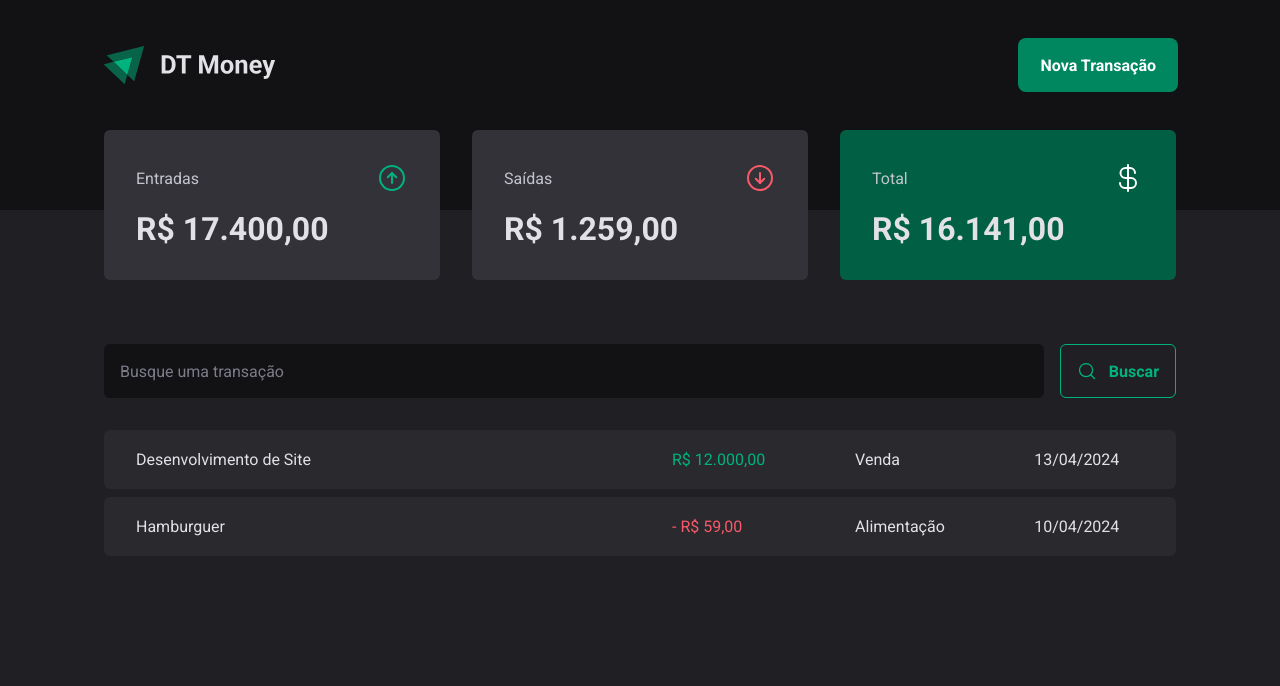
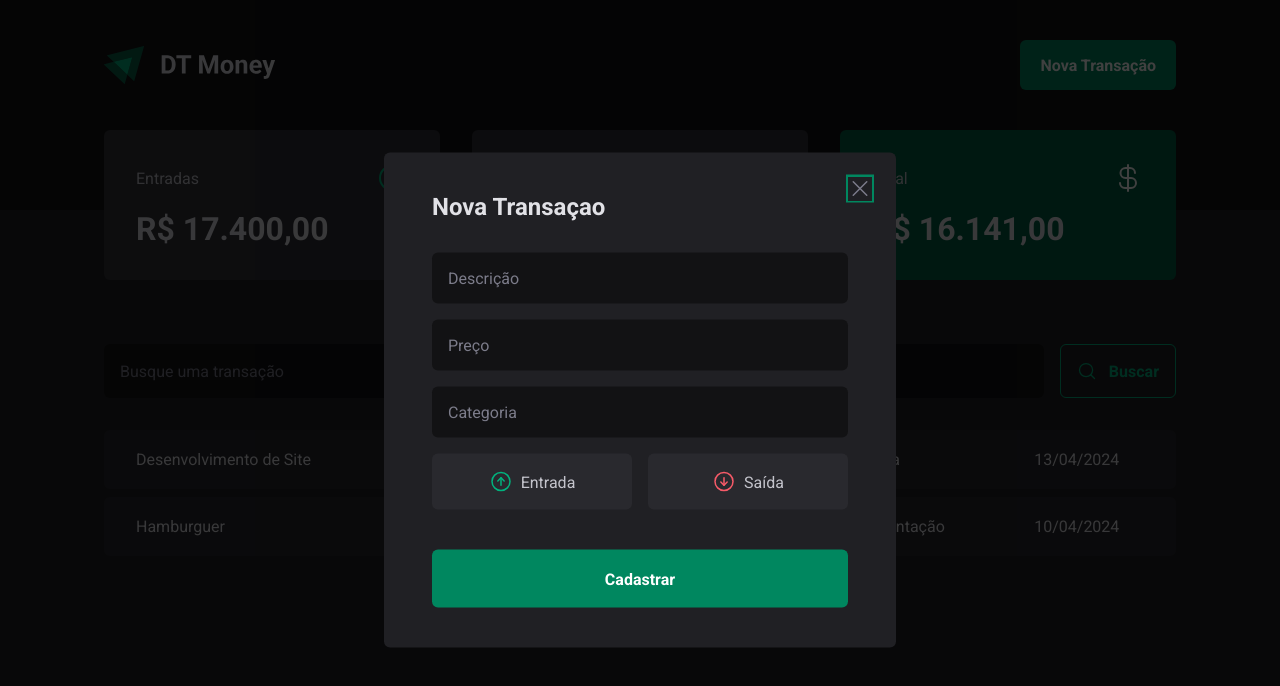
Before and after one commit to rafaelzingra/04-dt-money, a React (Vite) app: page / in a window 1280 px wide. Both pictures are taken after a click on the button "Nova Transação". Shown: the top 686 px of the page. Built offline with nearby package versions, Linux system fonts and the light colour scheme.

Commit message:
adds component Modal

```diff
--- a/package.json
+++ b/package.json
@@ -10,6 +10,8 @@
     "preview": "vite preview"
   },
   "dependencies": {
+    "@radix-ui/react-dialog": "^1.1.2",
+    "@radix-ui/react-radio-group": "^1.2.1",
     "phosphor-react": "^1.4.1",
     "react": "^18.3.1",
     "react-dom": "^18.3.1",
--- a/src/components/Header/index.tsx
+++ b/src/components/Header/index.tsx
@@ -1,12 +1,19 @@
 import { HeaderContainer, HeaderContent, NewTransactionButton } from "./styles";
 import logoImg from '../../assets/Logo.svg';
+import * as Dialog from '@radix-ui/react-dialog'
+import { NewTransactionModal } from "../NewTransactionModal";
 
 export function Header() {
     return(
         <HeaderContainer>
             <HeaderContent>
                 <img src={logoImg} alt="" />
-                <NewTransactionButton>Nova Transação</NewTransactionButton>
+                <Dialog.Root>
+                    <Dialog.Trigger asChild>
+                        <NewTransactionButton>Nova Transação</NewTransactionButton>
+                    </Dialog.Trigger>
+                    <NewTransactionModal />
+                </Dialog.Root>
             </HeaderContent>
         </HeaderContainer>
     )
--- /dev/null
+++ b/src/components/NewTransactionModal/index.tsx
@@ -0,0 +1,37 @@
+import * as Dialog from '@radix-ui/react-dialog'
+import { CloseButton, Content, Overlay, TransactionType, TransactionTypeButton } from './styles'
+import { ArrowCircleDown, ArrowCircleUp, X } from 'phosphor-react'
+
+export function NewTransactionModal() {
+    return(
+        <Dialog.Portal>
+            <Overlay />
+            <Content >
+                <Dialog.Title>Nova Transaçao</Dialog.Title>
+                <CloseButton>
+                    <X size={24}/>
+                </CloseButton>
+
+                <form action="">
+                    <input type="text" placeholder='Descrição' required />
+                    <input type="number" placeholder='Preço' required />
+                    <input type="text" placeholder='Categoria' required />
+
+                    <TransactionType>
+                        <TransactionTypeButton variant='income' value='income'>
+                            <ArrowCircleUp size={24}/>
+                            Entrada
+                        </TransactionTypeButton>
+                        <TransactionTypeButton variant='outcome' value='outcome'>
+                            <ArrowCircleDown size={24}/>
+                            Saída
+                        </TransactionTypeButton>
+                    </TransactionType>
+                    <button type="submit">
+                        Cadastrar
+                    </button>
+                </form>
+            </Content>
+        </Dialog.Portal>
+    )
+}
--- /dev/null
+++ b/src/components/NewTransactionModal/styles.ts
@@ -0,0 +1,113 @@
+import * as Dialog from '@radix-ui/react-dialog'
+import * as RadioGroup from '@radix-ui/react-radio-group';
+import styled from "styled-components";
+
+export const Overlay = styled(Dialog.Overlay)`
+    position: fixed;
+    width: 100vw;
+    height: 100vh;
+    inset: 0;
+    background: rgba(0, 0, 0, 0.75);
+`;
+
+export const Content = styled(Dialog.Content)`
+    min-width: 32rem;
+    border-radius:6px;
+    padding: 2.5rem 3rem;
+    background: ${props => props.theme["gray-800"]};
+
+    position: fixed;
+    top: 50%;
+    left: 50%;
+    transform: translate(-50%, -50%);
+
+    form{
+        margin-top: 2rem;
+        display: flex;
+        flex-direction: column;
+        gap: 1rem;
+
+        input {
+            border-radius: 6px;
+            border: 0;
+            background: ${props => props.theme["gray-900"]};
+            color: ${props => props.theme["gray-300"]};
+            padding: 1rem;
+
+            &::placeholder {
+                color: ${props => props.theme["gray-500"]};
+            }
+        }
+
+        button[type="submit"] {
+            height: 58px;
+            border: 0;
+            background: ${props => props.theme["green-500"]};
+            color: ${props => props.theme["white"]};
+            font-weight: bold;
+            padding: 0 1.25rem;
+            border-radius: 6px;
+            margin-top: 1.5rem;
+            cursor: pointer;
+
+            &:hover{
+                background: ${props => props.theme["green-700"]};
+                transition: background-color 0.2s;
+            }
+        }
+    }
+`;
+
+export const CloseButton = styled(Dialog.Close)`
+    position: absolute;
+    background: transparent;
+    border: 0;
+    top: 1.5rem;
+    right: 1.5rem;
+    line-height: 0;
+    cursor: pointer;
+    color: ${props => props.theme["gray-500"]};
+`;
+
+export const TransactionType = styled(RadioGroup.Root)`
+    display: grid;
+    grid-template-columns: repeat(2, 1fr);
+    gap: 1rem;
+    margin-top: 05.rem;
+`;
+
+interface TransactionTypeButtonProps {
+    variant: 'income' | 'outcome';
+}
+
+export const TransactionTypeButton = styled(RadioGroup.Item)<TransactionTypeButtonProps>`
+    background: ${props => props.theme["gray-700"]};
+    padding: 1rem;
+    display: flex;
+    align-items: center;
+    justify-content: center;
+    gap: .5rem;
+    border-radius: 6px;
+    cursor: pointer;
+    border: 0;
+    color: ${props => props.theme["gray-300"]};
+
+    svg{
+        color: ${props => props.variant === 'income' ? props.theme['green-300'] : props.theme['red-300']};
+    }
+
+    &[data-state='unchecked']:hover {
+        transition: background-color 0.2s;
+        background: ${props => props.theme["gray-600"]};
+    }
+
+    &[data-state='checked'] {
+        transition: background-color 0.2s;
+        color: ${props => props.theme["white"]};
+        background: ${props => props.variant === 'income' ? props.theme['green-500'] : props.theme['red-500']};
+
+        svg{
+            color: ${props => props.theme["white"]};
+        }
+    }
+`;
```
Also changed, not shown: 1 other file (tests, documents, lock files or other folders).
